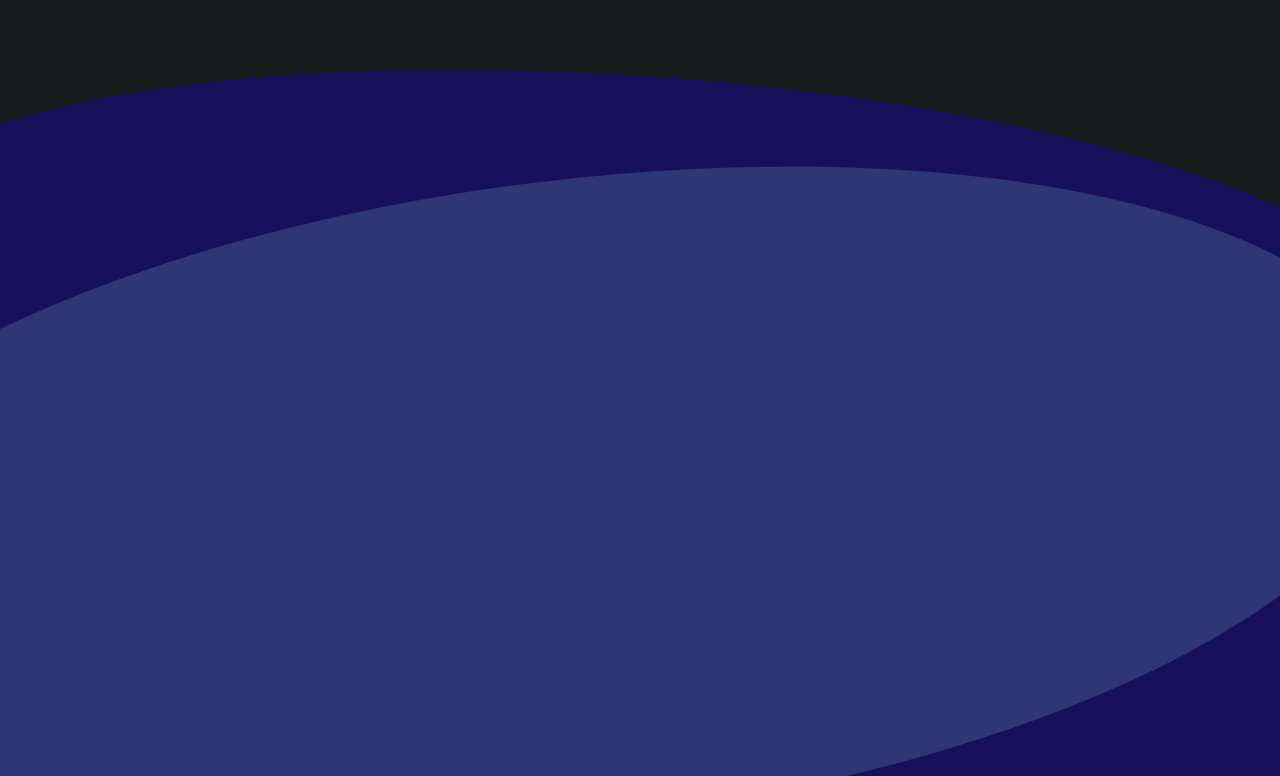
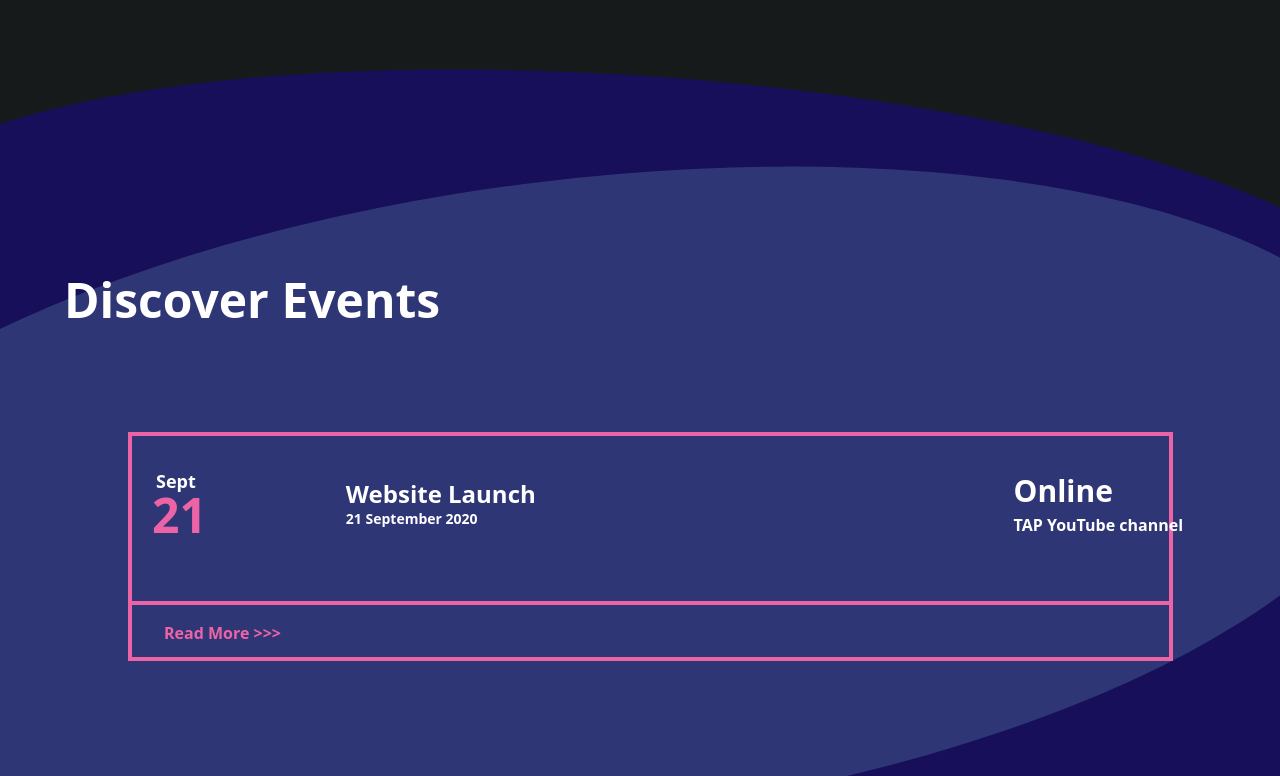
Before and after one commit to dhruv10/project-tap, a Next.js app: page / in a window 1280 px wide. Shown: the part 524-1300 px from the top of the page. Built offline with nearby package versions, Linux system fonts and the light colour scheme.

Commit message:
chore: data and styles in tailwind config

```diff
--- a/assets/articles/event-data.js
+++ b/assets/articles/event-data.js
@@ -1,12 +1,12 @@
 export const Eventdata = [
   {
-    month: 'Mar',
-    day: '12',
-    topic: 'Website Banao',
-    date: '12 March 2020',
-    subject: 'COHO',
-    place: 'CD block,Saket',
+    month: 'Sept',
+    day: '21',
+    topic: 'Website Launch',
+    date: '21 September 2020',
+    subject: 'Online',
+    place: 'TAP YouTube channel',
     color: 'pink',
-    link: './index',
+    link: 'https://www.youtube.com/channel/UCec1HSL8AVm3psSoB1zs-iw',
   },
 ];
--- a/tailwind.config.js
+++ b/tailwind.config.js
@@ -38,7 +38,7 @@ module.exports = {
         '160vh': '160vh',
         '170vh': '170vh',
         '180vh': '180vh',
-        '10': '10px',
+        10: '10px',
       },
       // rotate: {
       //   7: '7deg',
@@ -47,15 +47,16 @@ module.exports = {
         2: 2,
         3: 3,
         4: 4,
+        5: 5,
       },
     },
     fontSize: {
-      'xs': '.75rem',
-      'sm': '.875rem',
-      'tiny': '.875rem',
-      'base': '1rem',
-      'lg': '1.125rem',
-      'xl': '1.25rem',
+      xs: '.75rem',
+      sm: '.875rem',
+      tiny: '.875rem',
+      base: '1rem',
+      lg: '1.125rem',
+      xl: '1.25rem',
       '2xl': '1.5rem',
       '3xl': '1.875rem',
       '4xl': '2.25rem',
```
